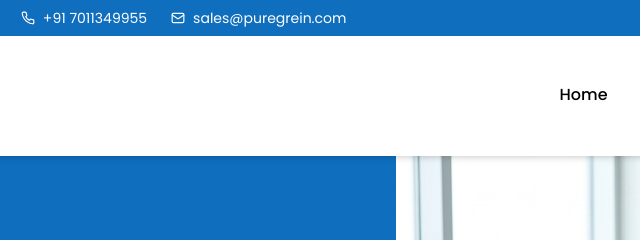
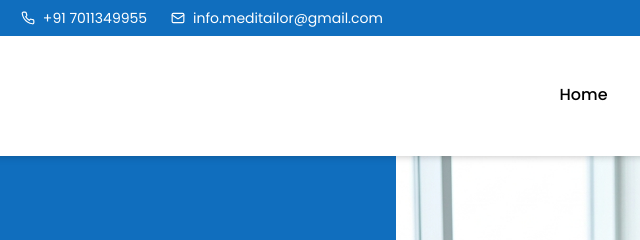
Before and after one commit to a-s-t-e-y-a/inspired, an Astro site: page / in a window 1280 px wide. Shown: the top 240 px of the page, 244-884 px from the left. Built offline with nearby package versions, Linux system fonts and the light colour scheme; Astro itself is replaced by a stand-in of ours; no server answers.

Commit message:
Update TopBar.astro

```diff
--- a/src/components/TopBar.astro
+++ b/src/components/TopBar.astro
@@ -57,7 +57,7 @@
 					></path><rect width="20" height="16" x="2" y="4" rx="2"
 					></rect></svg
 				>
-				<span>sales@puregrein.com</span>
+				<span>info.meditailor@gmail.com</span>
 			</div>
 		</div>
 		<div class="flex gap-4 items-center">
```
